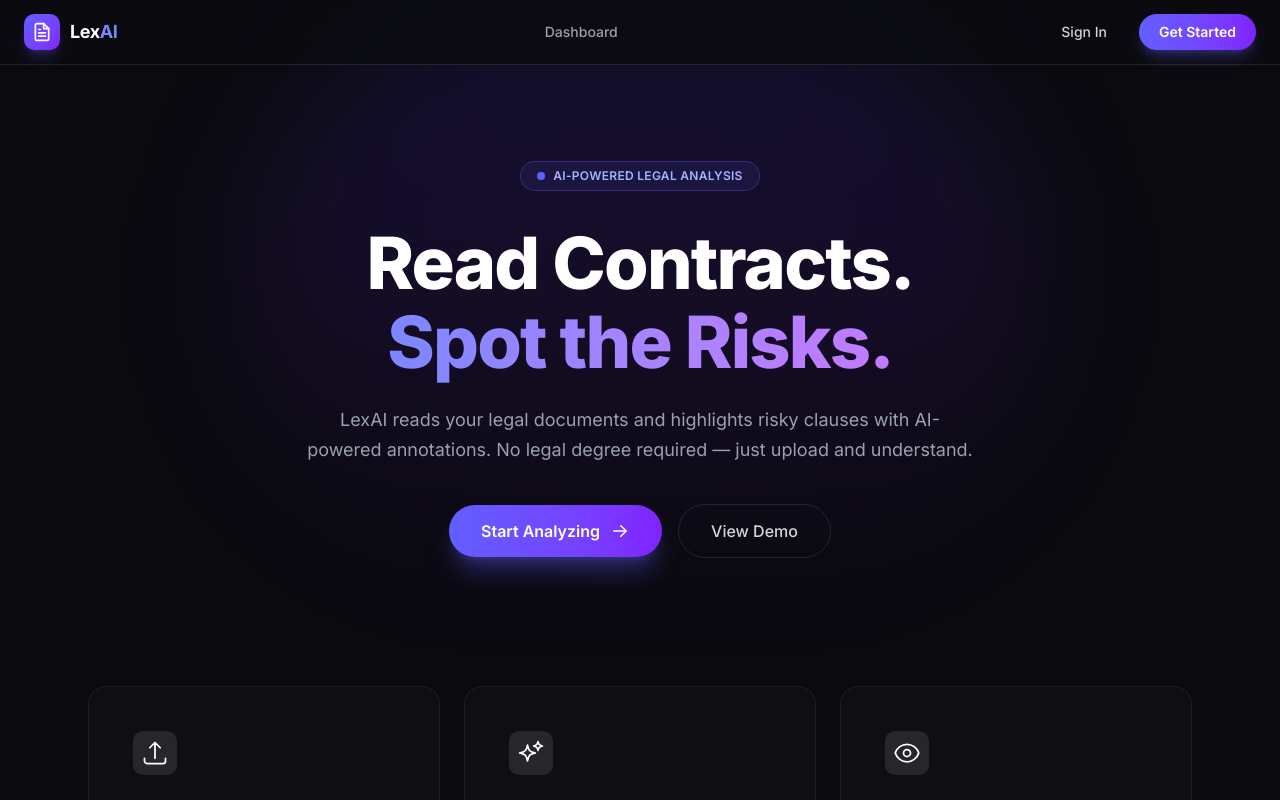
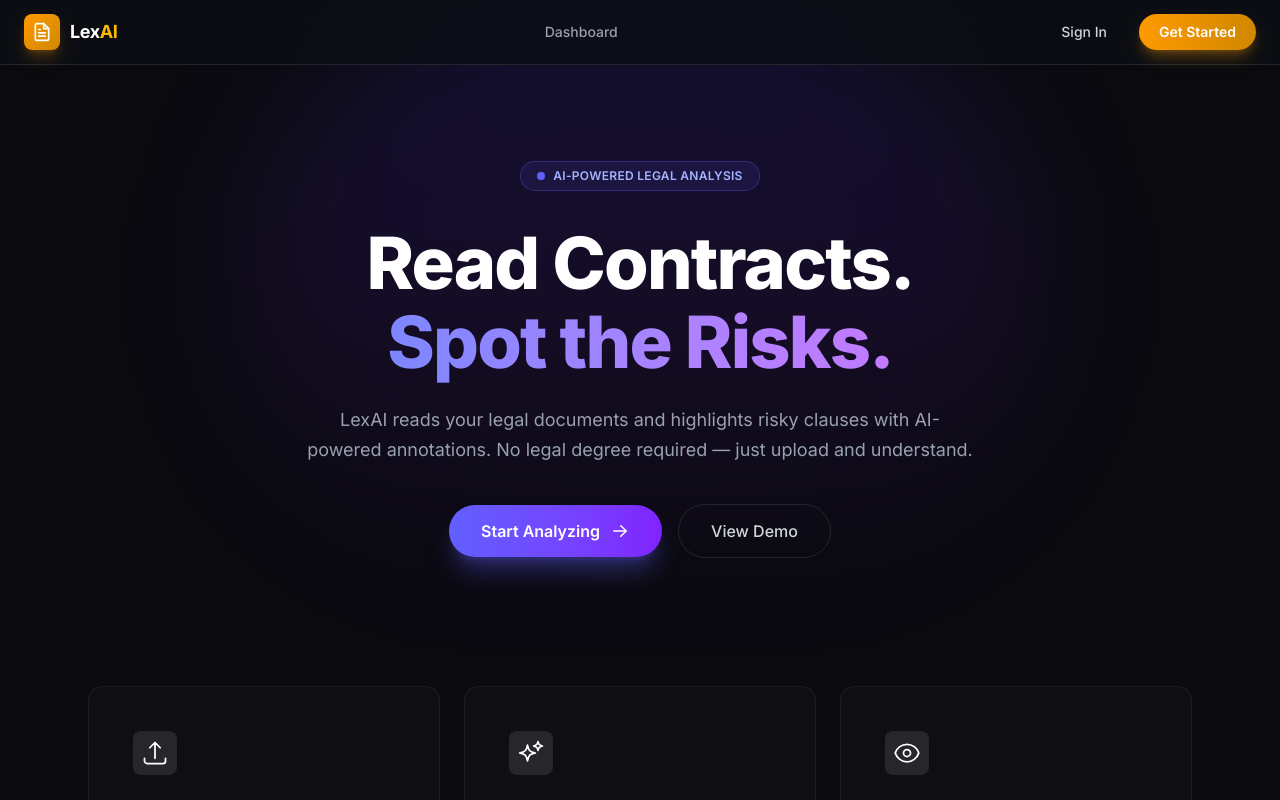
Before and after one commit to AdityaNair-jpg/LexAI, a Next.js app: page / in a window 1280 px wide. Shown: the top 800 px of the page. Built offline with nearby package versions, Linux system fonts and the light colour scheme; no server answers.

Commit message:
UI added

```diff
--- a/app/document/[id]/page.tsx
+++ b/app/document/[id]/page.tsx
@@ -84,9 +84,9 @@ export default function DocumentPage() {
       const element = window.document.getElementById(`annotation-${annotation._id}`);
       if (element) {
         element.scrollIntoView({ behavior: "smooth", block: "center" });
-        element.classList.add("ring-2", "ring-indigo-500");
+        element.classList.add("ring-2", "ring-amber-500");
         setTimeout(() => {
-          element.classList.remove("ring-2", "ring-indigo-500");
+          element.classList.remove("ring-2", "ring-amber-500");
         }, 2000);
       }
     }, 100);
@@ -99,17 +99,16 @@ export default function DocumentPage() {
   };
 
   return (
-    <div className="min-h-screen bg-[#0a0a0f]">
+    <div className="min-h-screen bg-[#0c0e14]">
       <Navbar />
 
       {/* Processing state */}
       {document.status === "processing" && (
-        <div className="bg-gradient-to-r from-indigo-500/10 to-violet-500/10 border-b border-indigo-500/20">
+        <div className="bg-gradient-to-r from-amber-900/20 to-yellow-900/20 border-b border-amber-800/30">
           <div className="max-w-7xl mx-auto px-6 py-3 flex items-center gap-3">
-            <div className="h-4 w-4 rounded-full border-2 border-indigo-400/30 border-t-indigo-400 animate-spin" />
-            <p className="text-sm text-indigo-300">
-              LexAI is waking up and analyzing your document. This may take ~30
-              seconds...
+            <div className="h-4 w-4 rounded-full border-2 border-amber-400/30 border-t-amber-400 animate-spin" />
+            <p className="text-sm text-amber-300">
+              LexAI is analyzing your document. This may take a moment...
             </p>
           </div>
         </div>
--- a/app/globals.css
+++ b/app/globals.css
@@ -47,73 +47,89 @@
   --radius-4xl: calc(var(--radius) * 2.6);
 }
 
+/* Legal Theme - Dark Mode (Default) */
 :root {
-  --background: oklch(1 0 0);
-  --foreground: oklch(0.145 0 0);
-  --card: oklch(1 0 0);
-  --card-foreground: oklch(0.145 0 0);
-  --popover: oklch(1 0 0);
-  --popover-foreground: oklch(0.145 0 0);
-  --primary: oklch(0.205 0 0);
-  --primary-foreground: oklch(0.985 0 0);
-  --secondary: oklch(0.97 0 0);
-  --secondary-foreground: oklch(0.205 0 0);
-  --muted: oklch(0.97 0 0);
-  --muted-foreground: oklch(0.556 0 0);
-  --accent: oklch(0.97 0 0);
-  --accent-foreground: oklch(0.205 0 0);
-  --destructive: oklch(0.58 0.22 27);
-  --border: oklch(0.922 0 0);
-  --input: oklch(0.922 0 0);
-  --ring: oklch(0.708 0 0);
-  --chart-1: oklch(0.809 0.105 251.813);
-  --chart-2: oklch(0.623 0.214 259.815);
-  --chart-3: oklch(0.546 0.245 262.881);
-  --chart-4: oklch(0.488 0.243 264.376);
-  --chart-5: oklch(0.424 0.199 265.638);
-  --radius: 0.625rem;
-  --sidebar: oklch(0.985 0 0);
-  --sidebar-foreground: oklch(0.145 0 0);
-  --sidebar-primary: oklch(0.205 0 0);
-  --sidebar-primary-foreground: oklch(0.985 0 0);
-  --sidebar-accent: oklch(0.97 0 0);
-  --sidebar-accent-foreground: oklch(0.205 0 0);
-  --sidebar-border: oklch(0.922 0 0);
-  --sidebar-ring: oklch(0.708 0 0);
+  --background: #0c0e14;
+  --foreground: #e8e6e3;
+
+  /* Card & Popover - Dark navy/charcoal */
+  --card: #141820;
+  --card-foreground: #e8e6e3;
+  --popover: #1a1f2e;
+  --popover-foreground: #e8e6e3;
+
+  /* Primary - Deep Navy Blue (Trust, Authority) */
+  --primary: #1e3a5f;
+  --primary-foreground: #d4af37;
+
+  /* Secondary - Muted navy */
+  --secondary: #1a2332;
+  --secondary-foreground: #b8c5d6;
+
+  /* Accent - Gold (Prestige, Court) */
+  --accent: #2d2d1a;
+  --accent-foreground: #d4af37;
+
+  /* Muted - Subtle gray-blue */
+  --muted: #1e2533;
+  --muted-foreground: #8b9ab0;
+
+  /* Destructive - Muted red */
+  --destructive: #8b2635;
+
+  /* Border - Subtle */
+  --border: #2a3447;
+  --input: #2a3447;
+  --ring: #d4af37;
+
+  /* Chart colors - Gold/Bronze tones */
+  --chart-1: #8b7355;
+  --chart-2: #6b8e8e;
+  --chart-3: #7a6b5a;
+  --chart-4: #5a7a7a;
+  --chart-5: #d4af37;
+
+  /* Sidebar - Dark navy */
+  --sidebar: #0f1419;
+  --sidebar-foreground: #e8e6e3;
+  --sidebar-primary: #1e3a5f;
+  --sidebar-primary-foreground: #d4af37;
+  --sidebar-accent: #1a2332;
+  --sidebar-accent-foreground: #d4af37;
+  --sidebar-border: #2a3447;
+  --sidebar-ring: #d4af37;
+
+  --radius: 0.5rem;
 }
 
-.dark {
-  --background: oklch(0.145 0 0);
-  --foreground: oklch(0.985 0 0);
-  --card: oklch(0.205 0 0);
-  --card-foreground: oklch(0.985 0 0);
-  --popover: oklch(0.205 0 0);
-  --popover-foreground: oklch(0.985 0 0);
-  --primary: oklch(0.87 0.00 0);
-  --primary-foreground: oklch(0.205 0 0);
-  --secondary: oklch(0.269 0 0);
-  --secondary-foreground: oklch(0.985 0 0);
-  --muted: oklch(0.269 0 0);
-  --muted-foreground: oklch(0.708 0 0);
-  --accent: oklch(0.371 0 0);
-  --accent-foreground: oklch(0.985 0 0);
-  --destructive: oklch(0.704 0.191 22.216);
-  --border: oklch(1 0 0 / 10%);
-  --input: oklch(1 0 0 / 15%);
-  --ring: oklch(0.556 0 0);
-  --chart-1: oklch(0.809 0.105 251.813);
-  --chart-2: oklch(0.623 0.214 259.815);
-  --chart-3: oklch(0.546 0.245 262.881);
-  --chart-4: oklch(0.488 0.243 264.376);
-  --chart-5: oklch(0.424 0.199 265.638);
-  --sidebar: oklch(0.205 0 0);
-  --sidebar-foreground: oklch(0.985 0 0);
-  --sidebar-primary: oklch(0.488 0.243 264.376);
-  --sidebar-primary-foreground: oklch(0.985 0 0);
-  --sidebar-accent: oklch(0.269 0 0);
-  --sidebar-accent-foreground: oklch(0.985 0 0);
-  --sidebar-border: oklch(1 0 0 / 10%);
-  --sidebar-ring: oklch(0.556 0 0);
+/* Light mode (less common for legal) */
+.light {
+  --background: #f5f3ef;
+  --foreground: #1a1a1a;
+  --card: #ffffff;
+  --card-foreground: #1a1a1a;
+  --popover: #ffffff;
+  --popover-foreground: #1a1a1a;
+  --primary: #1e3a5f;
+  --primary-foreground: #ffffff;
+  --secondary: #e8e6e3;
+  --secondary-foreground: #1a1a1a;
+  --accent: #d4af37;
+  --accent-foreground: #1a1a1a;
+  --muted: #e8e6e3;
+  --muted-foreground: #6b6b6b;
+  --destructive: #8b2635;
+  --border: #d4d4d4;
+  --input: #d4d4d4;
+  --ring: #1e3a5f;
+  --sidebar: #f5f3ef;
+  --sidebar-foreground: #1a1a1a;
+  --sidebar-primary: #1e3a5f;
+  --sidebar-primary-foreground: #ffffff;
+  --sidebar-accent: #e8e6e3;
+  --sidebar-accent-foreground: #1a1a1a;
+  --sidebar-border: #d4d4d4;
+  --sidebar-ring: #1e3a5f;
 }
 
 @layer base {
--- a/components/navbar.tsx
+++ b/components/navbar.tsx
@@ -9,11 +9,11 @@ export function Navbar() {
   const { isSignedIn, isLoaded } = useUser();
 
   return (
-    <nav className="sticky top-0 z-50 w-full border-b border-white/10 bg-[#0a0a0f]/80 backdrop-blur-xl">
+    <nav className="sticky top-0 z-50 w-full border-b border-white/10 bg-[#0c0e14]/80 backdrop-blur-xl">
       <div className="mx-auto flex h-16 max-w-7xl items-center justify-between px-6">
         {/* Logo */}
         <Link href="/" className="flex items-center gap-2.5 group">
-          <div className="flex h-9 w-9 items-center justify-center rounded-lg bg-gradient-to-br from-indigo-500 to-violet-600 shadow-lg shadow-indigo-500/25 transition-shadow group-hover:shadow-indigo-500/40">
+          <div className="flex h-9 w-9 items-center justify-center rounded-lg bg-gradient-to-br from-amber-500 to-yellow-600 shadow-lg shadow-amber-500/25 transition-shadow group-hover:shadow-amber-500/40">
             <svg
               xmlns="http://www.w3.org/2000/svg"
               viewBox="0 0 24 24"
@@ -32,7 +32,7 @@ export function Navbar() {
             </svg>
           </div>
           <span className="text-lg font-bold tracking-tight text-white">
-            Lex<span className="text-indigo-400">AI</span>
+            Lex<span className="text-amber-400">AI</span>
           </span>
         </Link>
 
@@ -56,7 +56,7 @@ export function Navbar() {
             <UserButton
               appearance={{
                 elements: {
-                  avatarBox: "h-8 w-8 ring-2 ring-indigo-500/20",
+                  avatarBox: "h-8 w-8 ring-2 ring-amber-500/20",
                 },
               }}
             />
@@ -70,7 +70,7 @@ export function Navbar() {
               </Link>
               <Link
                 href="/sign-up"
-                className="px-5 py-2 bg-gradient-to-r from-indigo-500 to-violet-600 text-white text-sm font-semibold rounded-full shadow-lg shadow-indigo-500/30 hover:shadow-indigo-500/50 transition-all duration-200 hover:scale-105"
+                className="px-5 py-2 bg-gradient-to-r from-amber-500 to-yellow-600 text-white text-sm font-semibold rounded-full shadow-lg shadow-amber-500/30 hover:shadow-amber-500/50 transition-all duration-200 hover:scale-105"
               >
                 Get Started
               </Link>
--- a/components/pdf-canvas-viewer.tsx
+++ b/components/pdf-canvas-viewer.tsx
@@ -8,9 +8,9 @@ import { createPortal } from "react-dom";
 pdfjsLib.GlobalWorkerOptions.workerSrc = `//unpkg.com/pdfjs-dist@${pdfjsLib.version}/build/pdf.worker.min.mjs`;
 
 const RISK_COLORS: Record<string, string> = {
-  HIGH: "bg-red-400/30 border-l-red-500 hover:bg-red-400/50",
-  MEDIUM: "bg-amber-400/30 border-l-amber-500 hover:bg-amber-400/50",
-  LOW: "bg-sky-400/30 border-l-sky-500 hover:bg-sky-400/50",
+  HIGH: "bg-red-800/40 border-l-red-600 hover:bg-red-700/50",
+  MEDIUM: "bg-amber-700/40 border-l-amber-600 hover:bg-amber-600/50",
+  LOW: "bg-blue-800/40 border-l-blue-600 hover:bg-blue-700/50",
 };
 
 type Props = {
@@ -118,7 +118,7 @@ export function PdfCanvasViewer({ fileUrl, annotations, onViewSolution }: Props)
   if (loading) {
     return (
       <div className="flex items-center justify-center py-12">
-        <div className="h-8 w-8 rounded-full border-2 border-indigo-500/30 border-t-indigo-500 animate-spin" />
+        <div className="h-8 w-8 rounded-full border-2 border-amber-500/30 border-t-amber-500 animate-spin" />
         <p className="text-gray-400 text-sm ml-3">Loading document...</p>
       </div>
     );
@@ -247,7 +247,7 @@ export function PdfCanvasViewer({ fileUrl, annotations, onViewSolution }: Props)
             )}
             <button
               onClick={() => onViewSolution?.(hoveredAnnotation)}
-              className="w-full py-2 bg-indigo-500/20 hover:bg-indigo-500/30 border border-indigo-500/30 rounded-lg text-xs text-indigo-300 font-medium transition-colors"
+              className="w-full py-2 bg-amber-500/20 hover:bg-amber-500/30 border border-amber-500/30 rounded-lg text-xs text-amber-300 font-medium transition-colors"
             >
               View Full Solution →
             </button>
--- a/components/risk-sidebar.tsx
+++ b/components/risk-sidebar.tsx
@@ -9,22 +9,22 @@ const RISK_CONFIG: Record<
   { color: string; bg: string; border: string; icon: string }
 > = {
   HIGH: {
-    color: "text-red-400",
-    bg: "bg-red-500/10",
-    border: "border-red-500/20",
-    icon: "🔴",
+    color: "text-red-300",
+    bg: "bg-red-900/20",
+    border: "border-red-800/30",
+    icon: "⚖️",
   },
   MEDIUM: {
-    color: "text-amber-400",
-    bg: "bg-amber-500/10",
-    border: "border-amber-500/20",
-    icon: "🟡",
+    color: "text-amber-300",
+    bg: "bg-amber-900/20",
+    border: "border-amber-800/30",
+    icon: "⚠️",
   },
   LOW: {
-    color: "text-sky-400",
-    bg: "bg-sky-500/10",
-    border: "border-sky-500/20",
-    icon: "🔵",
+    color: "text-blue-300",
+    bg: "bg-blue-900/20",
+    border: "border-blue-800/30",
+    icon: "📋",
   },
 };
 
@@ -223,7 +223,7 @@ export function RiskSidebar({
                               e.stopPropagation();
                               onAskAI(ann);
                             }}
-                            className="flex items-center gap-1.5 px-2.5 py-1.5 bg-indigo-500/20 hover:bg-indigo-500/30 border border-indigo-500/30 rounded-lg text-[11px] text-indigo-300 transition-colors w-full justify-center"
+                            className="flex items-center gap-1.5 px-2.5 py-1.5 bg-amber-500/20 hover:bg-amber-500/30 border border-amber-500/30 rounded-lg text-[11px] text-amber-300 transition-colors w-full justify-center"
                           >
                             <MessageSquare className="w-3.5 h-3.5" />
                             Ask AI about this
```
Also changed, not shown: components/chat-sidebar.tsx (+12 -12 lines), components/document-uploader.tsx (+6 -6 lines).
